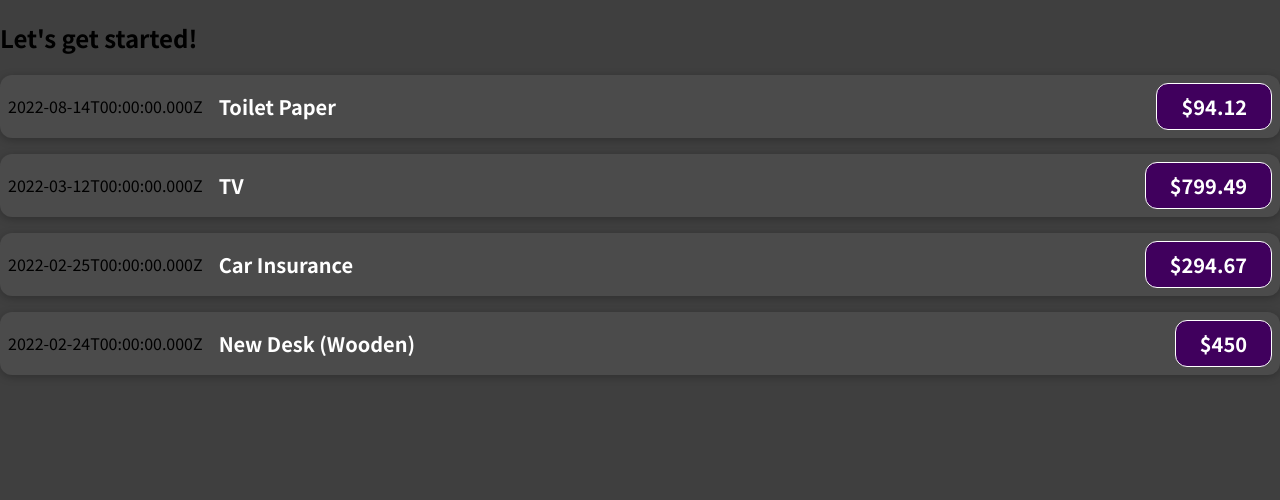
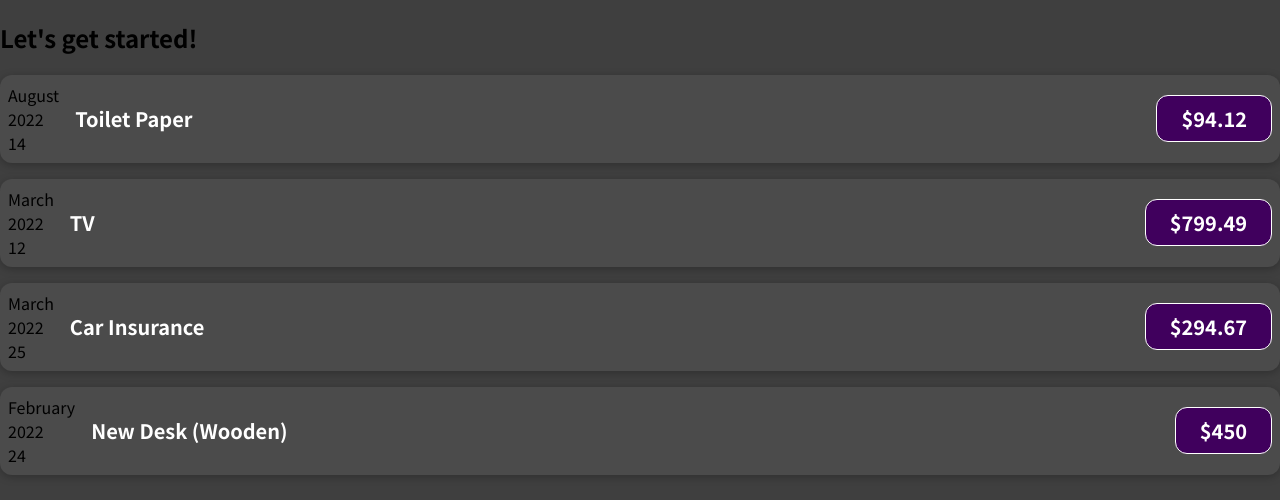
Before and after one commit to jripke74/react-0025, a JavaScript app: page / in a window 1280 px wide. Shown: the top 500 px of the page. Built offline with nearby package versions, Linux system fonts and the light colour scheme.

Commit message:
add dynamic data to date

```diff
--- a/src/App.js
+++ b/src/App.js
@@ -18,7 +18,7 @@
       id: 'e3',
       title: 'Car Insurance',
       amount: 294.67,
-      date: new Date(2022, 1, 25),
+      date: new Date(2022, 2, 25),
     },
     {
       id: 'e4',
--- a/src/components/ExpenseItem.js
+++ b/src/components/ExpenseItem.js
@@ -1,9 +1,17 @@
 import './ExpenseItem.css';
 
 const ExpenseItem = (props) => {
+  const month = props.date.toLocaleString('en-US', { month: 'long' });
+  const day = props.date.toLocaleString('en-US', { day: '2-digit' });
+  const year = props.date.getFullYear();
+
   return (
     <div className="expense-item">
-      <div>{props.date.toISOString()}</div>
+      <div>
+        <div>{month}</div>
+        <div>{year}</div>
+        <div>{day}</div>
+      </div>
       <div className="expense-item__description">
         <h2>{props.title}</h2>
         <div className="expense-item__price">${props.amount}</div>
```
